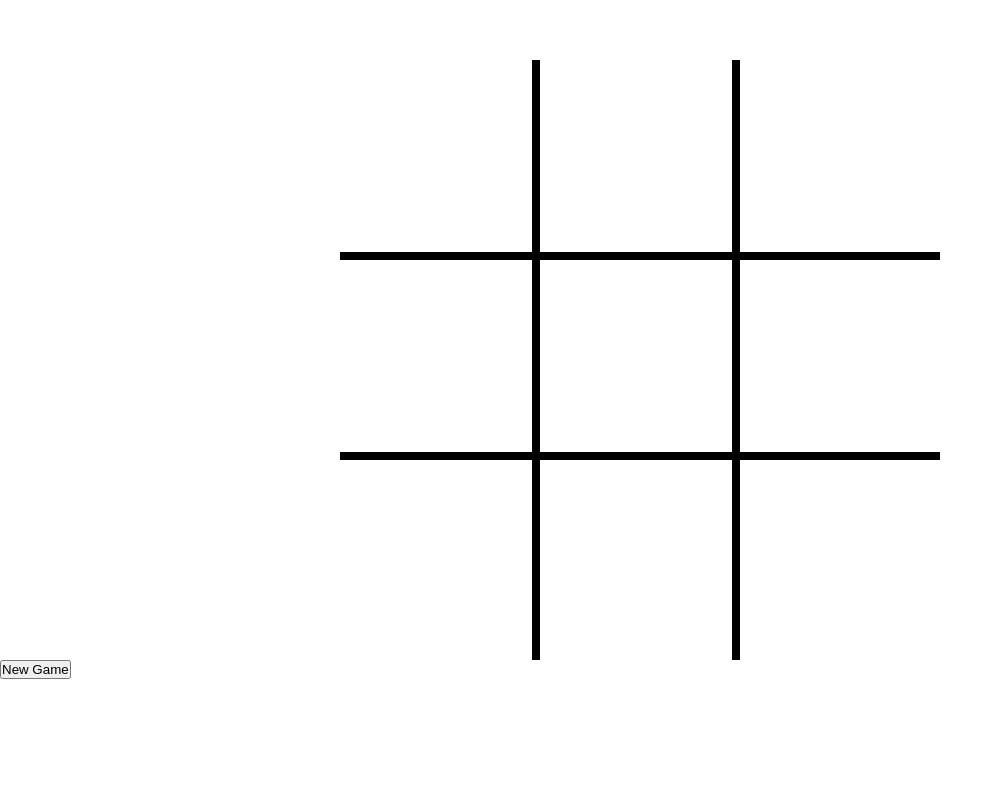
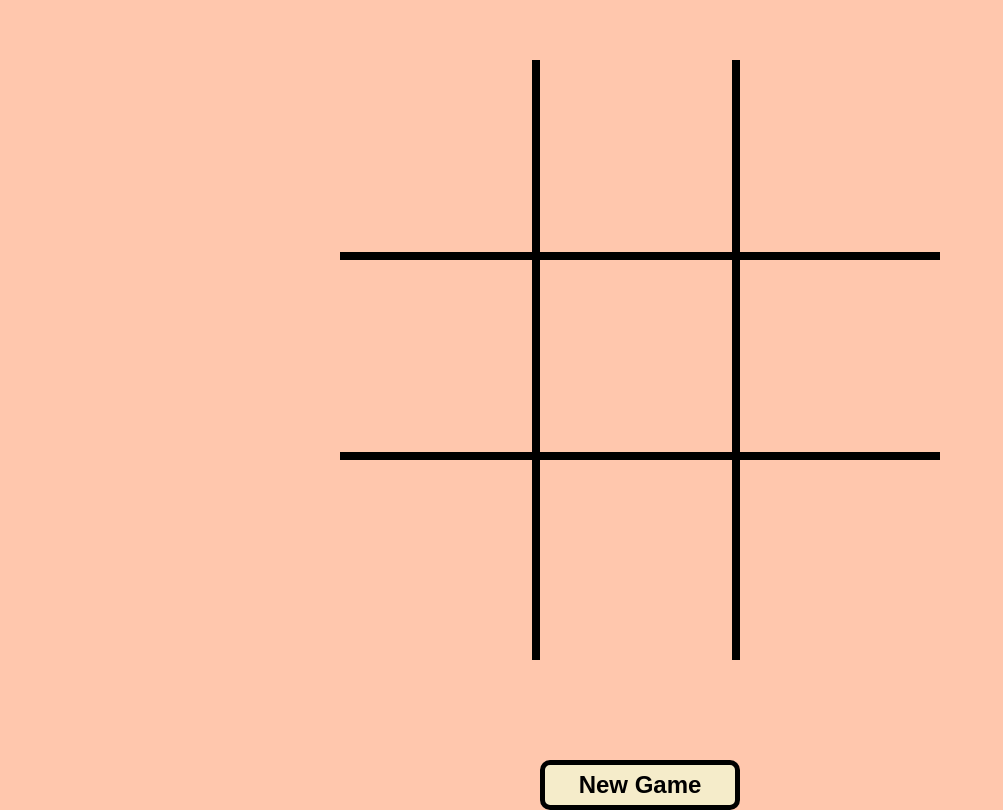
Before and after one commit to nm1008/tic-tac-toe, a plain HTML site: page index.html in a window 1280 px wide. Shown: the part 109-919 px from the top of the page, without its empty margins (0-1003 px from the left). Before the commit the page ends 800 px from the top, so only its background shows below. Drawn offline with Linux system fonts and the light colour scheme.

Commit message:
styled button

```diff
--- a/index.html
+++ b/index.html
@@ -22,7 +22,11 @@
         <div id="8" class="box box8"></div>
         <div id="9" class="box box9"></div>
     </div>
-    <button class="new-game">New Game</button>
+
+    <div class="btn">
+        <button class="new-game">New Game</button>
+    </div>
+
     <script src="script.js"></script>
 </body>
 </html>
--- a/style.css
+++ b/style.css
@@ -2,6 +2,10 @@
     margin: 0;
     padding: 0;
     box-sizing: border-box;
+}
+
+body{
+    background-color: #ffc7ad;;
 }
 
 .header{
@@ -16,6 +20,7 @@
     grid-template-rows: 200px 200px 200px;
     grid-template-columns: 200px 200px 200px;
     justify-content: center;
+    margin-bottom: 100px;
 
 }
 
@@ -27,3 +32,19 @@
 .box0, .box1, .box3, .box4, .box6, .box7{
     border-right: 8px solid black
 }
+
+.btn{
+    display: flex;
+    justify-content: center;
+    align-items: center;
+}
+
+.new-game{
+    width: 200px;
+    height: 50px;
+    border-radius: 10px;
+    border: 5px solid black;
+    background-color: rgb(245, 236, 202);
+    font-size: 24px;
+    font-weight: bolder;
+}
```
